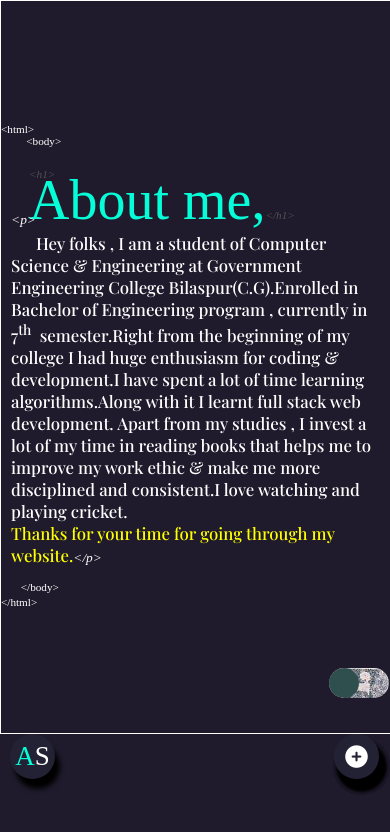
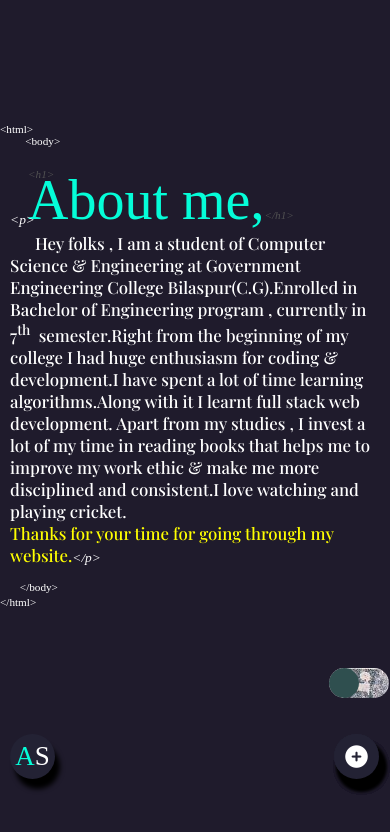
Before and after one commit to Anuranjan-Shrivastava/myportfolio, a React (Create React App) app: page /about in a window 390 px wide. Shown: the top 832 px of the page. Built offline with nearby package versions, Linux system fonts and the light colour scheme; a web font is replaced by a local one.

Commit message:
Improved About

```diff
--- a/src/Css/TAbout.css
+++ b/src/Css/TAbout.css
@@ -288,10 +288,12 @@
         height : 100% ;
         width : 100% ;
         box-sizing: border-box;
-        border : 1px solid white ;
+        /* border : 1px solid white ;  */
 
         display: flex;
         flex-direction: column;
+
+
     }
     .toggler {
         height : 40px ;
@@ -336,10 +338,12 @@
         height : 100% ;
         width : 100% ;
         box-sizing: border-box;
-        border : 1px solid white ;
+        /* border : 1px solid white ;  */
 
         display: flex;
         flex-direction: column;
+
+
     }
     .toggler {
         height : 30px ;
@@ -384,10 +388,12 @@
         height : 100% ;
         width : 100% ;
         box-sizing: border-box;
-        border : 1px solid white ;
+        /* border : 1px solid white ;  */
 
         display: flex;
         flex-direction: column;
+
+
     }
     .toggler {
         height : 20px ;
@@ -403,7 +409,7 @@
         background-image: url('./to1.jpg');
     }
 }
-@media screen and (max-width : 360px)  {
+@media screen and (max-width : 360px) and (max-height : 640px) {
     .tabout-content {
         height : 100% ;
         width : 100.7% ;
@@ -418,7 +424,7 @@
         color : white ;
 
         /* improvise */
-        font-size : 33px ;
+        font-size : 22px ;
 
     }
 
@@ -432,10 +438,11 @@
         height : 100% ;
         width : 100% ;
         box-sizing: border-box;
-        border : 1px solid white ;
+        /* border : 1px solid white ;  */
 
         display: flex;
         flex-direction: column;
+
     }
     .toggler {
         height : 15px ;
```
